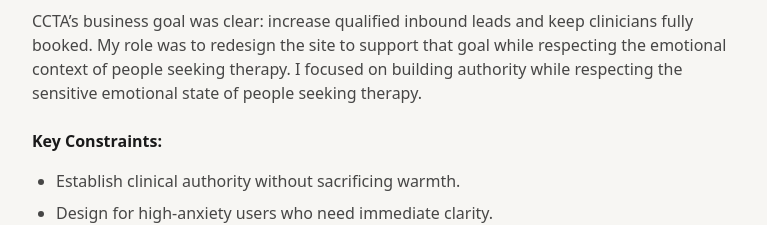
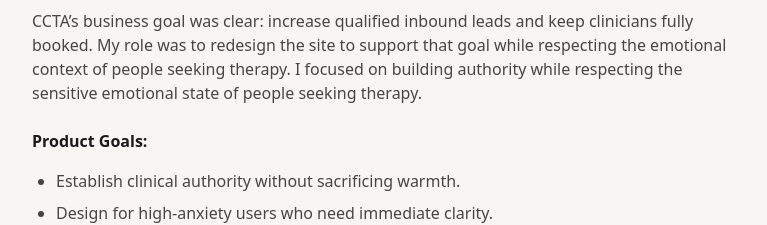
Before and after one commit to brunotager/portfolio, a Next.js app: page /portfolio/ccta in a window 1280 px wide. Shown: the part 1820-2045 px from the top of the page, without its empty margins (256-1023 px from the left). Built offline with nearby package versions, Linux system fonts and the light colour scheme; a web font is replaced by a local one.

Commit message:
content(case-studies): change Key Constraints to Product Goals

```diff
--- a/src/app/portfolio/[slug]/page.tsx
+++ b/src/app/portfolio/[slug]/page.tsx
@@ -56,7 +56,7 @@
         { label: "Platform", value: "Desktop Web Application" },
         { label: "Key Focus", value: "Systems Architecture & AI Workflows" }
       ],
-      constraintsPrompt: "Key Constraints:",
+      constraintsPrompt: "Product Goals:",
       constraints: [
         "Design for high-efficiency product teams rather than solo builders.",
         "Build a system to support the creative product development process instead of enforcing a single, rigid workflow.",
@@ -176,7 +176,7 @@
         { label: "Platform", value: "Mobile App" },
         { label: "Key Focus", value: "Behavioral Design & Gamification" }
       ],
-      constraintsPrompt: <>I evolved Fit & Fun from a Figma prototype into a production-ready environment using Antigravity. This allowed me to test real interaction, motion, and state beyond static frames.<br /><br /><strong className="font-semibold text-brand-text">Key Constraints:</strong></>,
+      constraintsPrompt: <>I evolved Fit & Fun from a Figma prototype into a production-ready environment using Antigravity. This allowed me to test real interaction, motion, and state beyond static frames.<br /><br /><strong className="font-semibold text-brand-text">Product Goals:</strong></>,
       constraints: [
         "Prioritize \"Time-to-Start\" over workout duration.",
         "Build for variable motivation levels instead of assuming a clean routine.",
@@ -299,7 +299,7 @@
         { label: "Platform", value: "Mobile Web" },
         { label: "Key Focus", value: "Driving ROI & E-Commerce Design" }
       ],
-      constraintsPrompt: <>This project started from a real business signal: people were browsing but not buying. I transformed the experience from a traditional e-commerce website into a mobile-first AI assistant designed to build trust.<br /><br /><strong className="font-semibold text-brand-text">Key Constraints:</strong></>,
+      constraintsPrompt: <>This project started from a real business signal: people were browsing but not buying. I transformed the experience from a traditional e-commerce website into a mobile-first AI assistant designed to build trust.<br /><br /><strong className="font-semibold text-brand-text">Product Goals:</strong></>,
       constraints: [
         "Help users identify the right bike without feeling overwhelmed.",
         "Replicate real-life expert guidance in an online environment.",
@@ -421,7 +421,7 @@
         { label: "Platform", value: "Responsive Web" },
         { label: "Key Focus", value: "High-Trust UX & User Acquisition" }
       ],
-      constraintsPrompt: <>CCTA’s business goal was clear: increase qualified inbound leads and keep clinicians fully booked. My role was to redesign the site to support that goal while respecting the emotional context of people seeking therapy. I focused on building authority while respecting the sensitive emotional state of people seeking therapy.<br /><br /><strong className="font-semibold text-brand-text">Key Constraints:</strong></>,
+      constraintsPrompt: <>CCTA’s business goal was clear: increase qualified inbound leads and keep clinicians fully booked. My role was to redesign the site to support that goal while respecting the emotional context of people seeking therapy. I focused on building authority while respecting the sensitive emotional state of people seeking therapy.<br /><br /><strong className="font-semibold text-brand-text">Product Goals:</strong></>,
       constraints: [
         "Establish clinical authority without sacrificing warmth.",
         "Design for high-anxiety users who need immediate clarity.",
```
